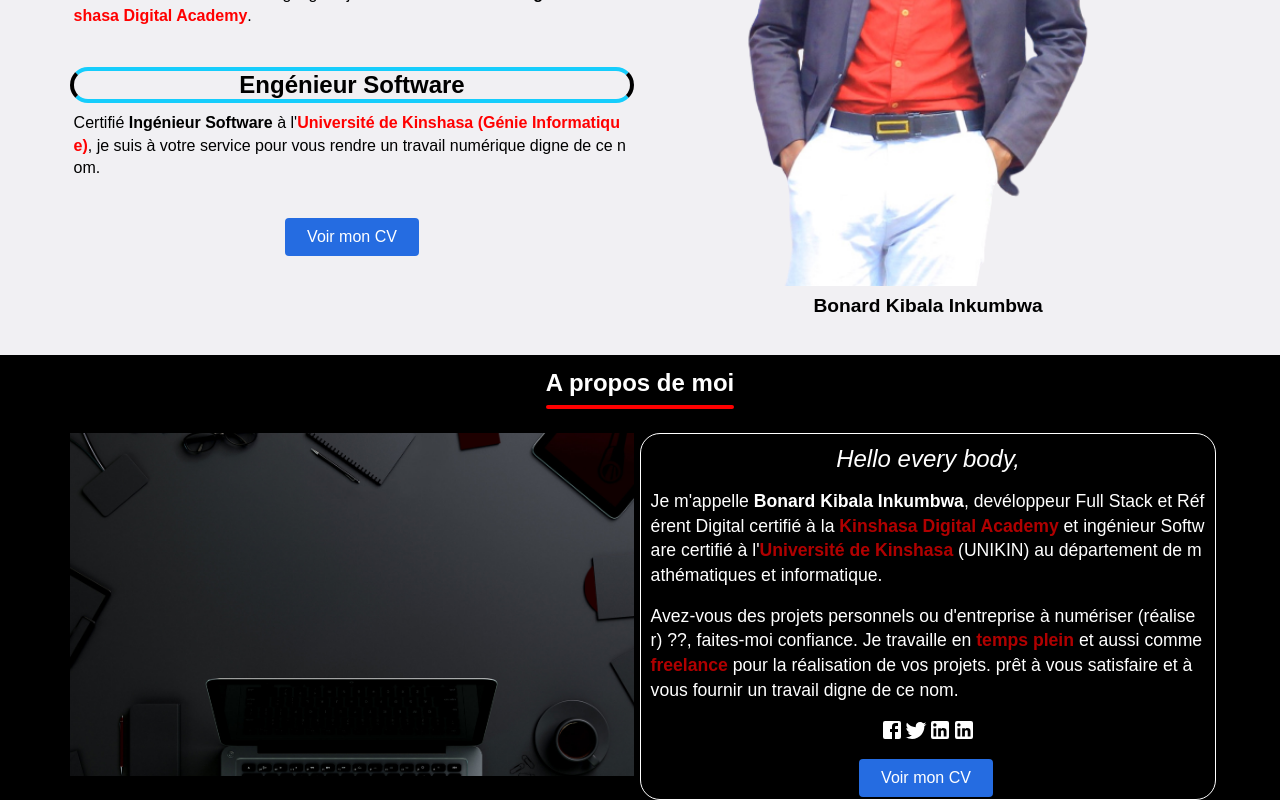
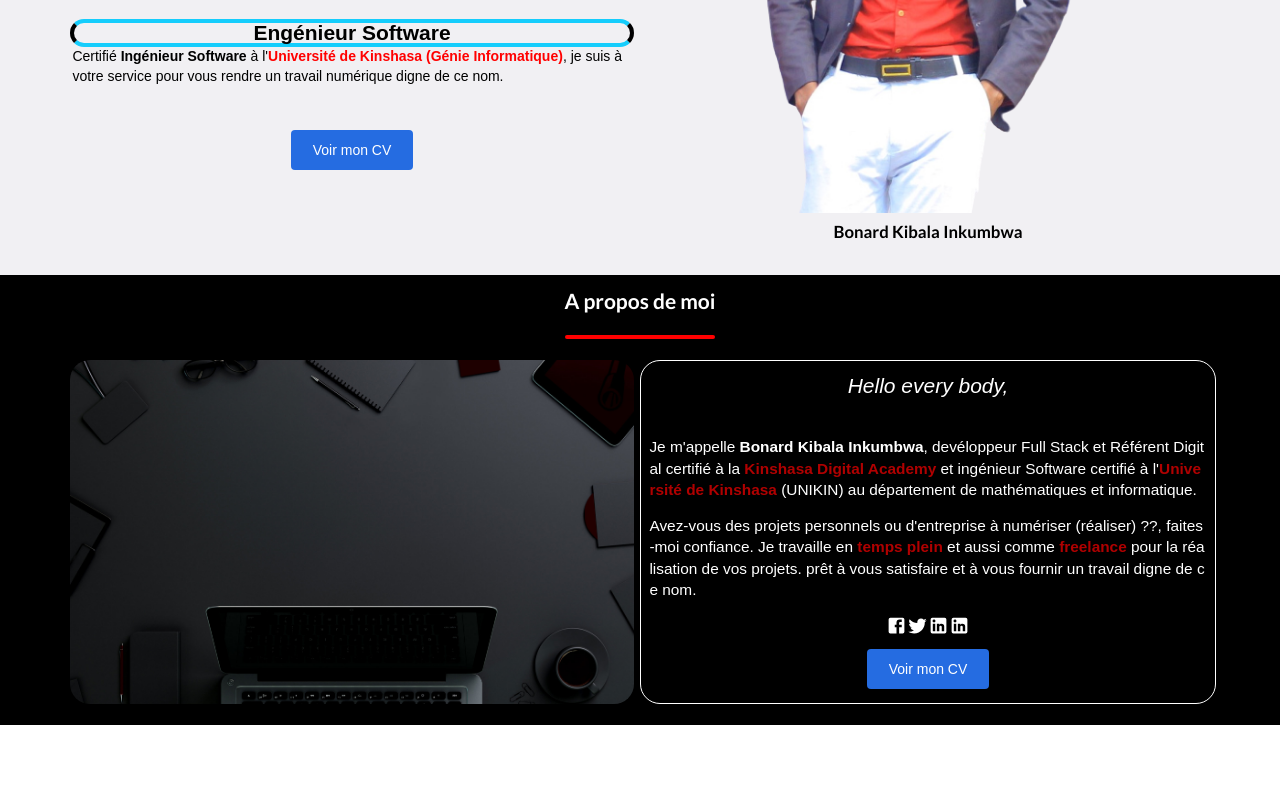
Before and after one commit to BonardKibala/portfolio-news, a React (Create React App) app: page / in a window 1280 px wide. Shown: the part 415-1215 px from the top of the page. After the commit the page ends 1140 px from the top, so only its background shows below. Built offline with nearby package versions, Linux system fonts and the light colour scheme.

Commit message:
feat: adding view cv button in about page

```diff
--- a/package.json
+++ b/package.json
@@ -13,6 +13,8 @@
     "react-icons": "^4.2.0",
     "react-router-dom": "^5.2.0",
     "react-scripts": "4.0.3",
+    "semantic-ui-css": "^2.4.1",
+    "semantic-ui-react": "^2.0.3",
     "styled-components": "^5.3.0",
     "web-vitals": "^1.1.1"
   },
--- a/src/components/navbar/navbarElements.jsx
+++ b/src/components/navbar/navbarElements.jsx
@@ -4,10 +4,12 @@ import {FaBars} from 'react-icons/fa'
 
 export const Nav = styled.nav`
 background-color : #000;
+width: 100%;
 height: 80px;
 display: flex;
 justifyContent: space-between;
 padding : 0.5rem calc ((100vw-1000px)/2);
+position: fixed;
 z-index: 10;
 `
 export const NavLink = styled(Link)`
--- a/src/index.js
+++ b/src/index.js
@@ -3,6 +3,7 @@ import ReactDOM from 'react-dom';
 import './index.css';
 import App from './App';
 import reportWebVitals from './reportWebVitals';
+import 'semantic-ui-css/semantic.min.css'
 
 ReactDOM.render(
   <React.StrictMode>
--- a/src/pages/about/about.jsx
+++ b/src/pages/about/about.jsx
@@ -15,6 +15,7 @@ import {
   Hello,
   DescriptionParagraph,
   Contacts,
+  Btns,
 } from "./aboutElements";
 import FacebookIcon from '@material-ui/icons/Facebook';
 import TwitterIcon from '@material-ui/icons/Twitter';
@@ -62,9 +63,11 @@ const About = () => {
                 <LinkedInIcon/>
                 </Link>
             </Contacts>
-            <Btn style={{marginLeft:'38%',marginTop:'.8rem',}}>
+            <Btns>
+            <Btn>
               <BtnLink href={`${cv}`}>Voir mon CV</BtnLink>
             </Btn>
+            </Btns>
           </DetailContent>
         </DetailContainer>
       </AboutContent>
--- a/src/pages/about/aboutElements.jsx
+++ b/src/pages/about/aboutElements.jsx
@@ -1,4 +1,4 @@
-import styled from 'styled-components';
+import styled from "styled-components";
 
 export const AboutContainer = styled.div`
 background-color: black;
@@ -7,8 +7,7 @@ display flex;
 flex-direction: column;
 justify-content: space-evenly;
 font-family: "Roboto", sans-serif;
-
-`
+`;
 export const AboutTitle = styled.div`
 margin: 0 auto;
 text-align: center;
@@ -16,49 +15,69 @@ display flex;
 flex-direction: column;
 justify-content: space-evenly;
 padding-top: .9rem;
-`
+`;
 export const Title = styled.h2`
   word-break: break-all;
-font-weight : bold;
+  font-weight: bold;
   font-size: 1.5rem;
-`
+`;
 export const Line = styled.div`
   border-bottom: 4px solid red;
-margin-top: .5rem;
-border-radius: .5rem;
-`
+  margin-top: 0.5rem;
+  border-radius: 0.5rem;
+`;
 
 export const AboutContent = styled.div`
 display flex;
 flex-direction: row;
 justify-content: center;
 margin-top: 1.5rem;
-`
+margin-bottom: 1.5rem;
+
+@media screen and (max-width: 768px) {
+display flex;
+flex-direction: column;
+justify-content: center;
+align-items: center;
+}
+`;
 export const DetailContainer = styled.div`
   width: 45%;
-border : 1px solid white;
+  border: 1px solid white;
   border-radius: 20px;
-`
+  @media screen and (max-width: 768px) {
+    width: 95%;
+    margn: 0 auto;
+    }
+`;
 
 export const Hello = styled.p`
   font-size: 1.5rem;
   font-style: italic;
   text-align: center;
-padding-top: .7rem;
+  padding-top: 0.7rem;
   word-break: break-all;
-`
+`;
 export const DescriptionParagraph = styled.p`
   font-size: 1.1rem;
   padding-top: 1rem;
-margin: 0 .6rem 0 0.6rem;
+  margin: 0 0.6rem 0 0.6rem;
   word-break: break-all;
   line-height: 1.4;
-`
+`;
 export const Contacts = styled.div`
   padding-top: 1rem;
   display: flex;
   justify-content: center;
   text-align: justify;
+`;
+
+export const Btns = styled.div`
+display: flex;
+justify-content: center;
+align-items: center;
+padding-top: .6rem;
+padding-bottom: .8rem;
 `
 
 export const ImageContainer = styled.div`
@@ -66,13 +85,18 @@ width: 45%;
 // border : 2px solid white;
 display flex;
 justify-content: center;
-margin-bottom: 1.5rem;
-`
+@media screen and (max-width: 768px) {
+    width: 95%;
+    margn: 0 auto;
+    margin-bottom: 1rem;
+    }
+`;
 export const ImageContent = styled.div`
   width: 98%;
-`
+`;
 export const Image = styled.img`
-width:100%;
-height:100%;
+  width: 100%;
+  height: 100%;
+  border-radius:20px;
   object-fit: cover;
-`
+`;
--- a/src/pages/home/homeElements.jsx
+++ b/src/pages/home/homeElements.jsx
@@ -8,6 +8,16 @@ flex-direction: row;
 justify-content: center;
 background-color : #f1f0f3;
 color: #010606;
+padding-top: 5rem;
+
+@media screen and (max-width: 768px){
+    width: 100%;
+    height: 100%;
+    display: flex;
+    flex-direction: column-reverse;
+    justify-content: center;
+    align-items: center;
+}
 `
 export const HomeDetailContainer = styled.div`
 width: 45%;
@@ -17,6 +27,11 @@ display: flex;
 flex-direction: column;
 justify-content: center;
 font-family: 'Roboto', sans-serif;
+
+@media screen and (max-width: 768px){
+width: 95%;
+margin-bottom: 1.5rem;
+}
 `
 export const HomeDetail =styled.div`
 height: 80%;
@@ -57,12 +72,15 @@ line-height: 1.4;
 
 export const HomecardContainer = styled.div`
 width: 45%;
-height: 100%;
 text-align: center;
 display: flex;
 flex-direction: column;
 justify-content: center;
 align-items: center;
+@media screen and (max-width: 768px){
+    width: 95%;
+    height: 75vh;
+    }
 `
 export const Homecard =styled.div`
 height: 90%;
```
Also changed, not shown: 1 other file (tests, documents, lock files or other folders). Lines whose indentation alone changed are shown as unchanged.
